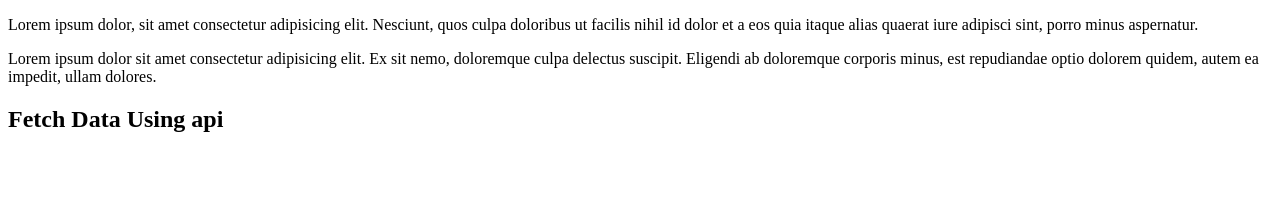
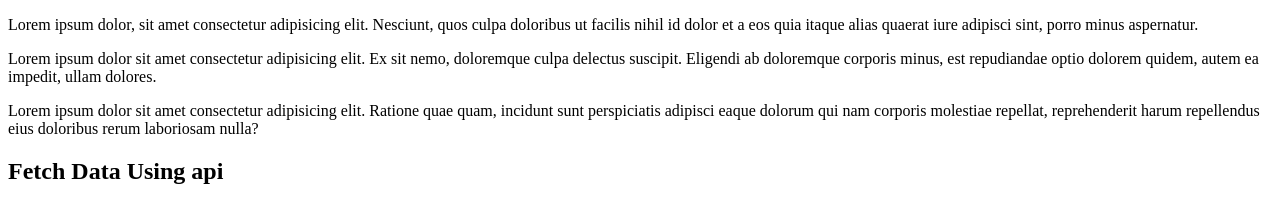
Before and after one commit to nextHero-coder/Test, a plain HTML site: page index.html in a window 1280 px wide. Drawn offline with Linux system fonts and the light colour scheme; no server answers.

Commit message:
test git

```diff
--- a/index.html
+++ b/index.html
@@ -13,6 +13,10 @@
 
     <p>
         Lorem ipsum dolor sit amet consectetur adipisicing elit. Ex sit nemo, doloremque culpa delectus suscipit. Eligendi ab doloremque corporis minus, est repudiandae optio dolorem quidem, autem ea impedit, ullam dolores.
+    </p>
+
+    <p>
+        Lorem ipsum dolor sit amet consectetur adipisicing elit. Ratione quae quam, incidunt sunt perspiciatis adipisci eaque dolorum qui nam corporis molestiae repellat, reprehenderit harum repellendus eius doloribus rerum laboriosam nulla?
     </p>
 
     <h2>Fetch Data Using api</h2>
```
